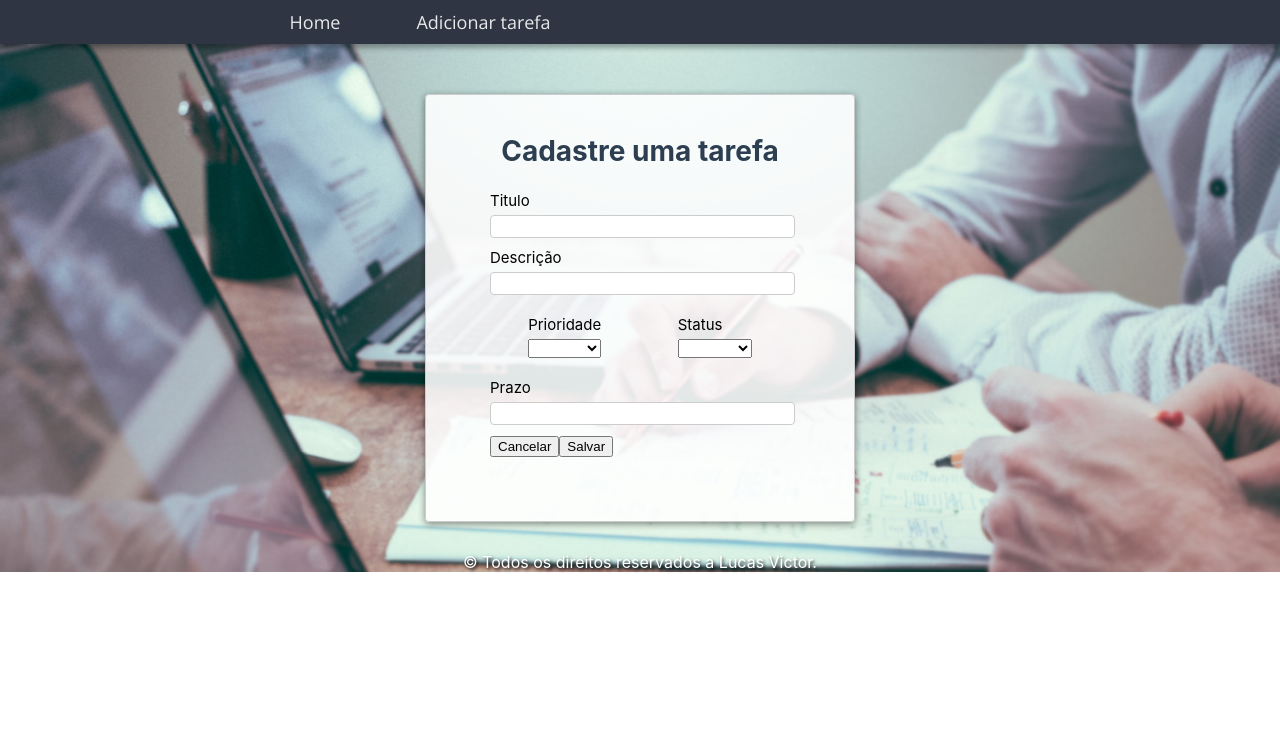
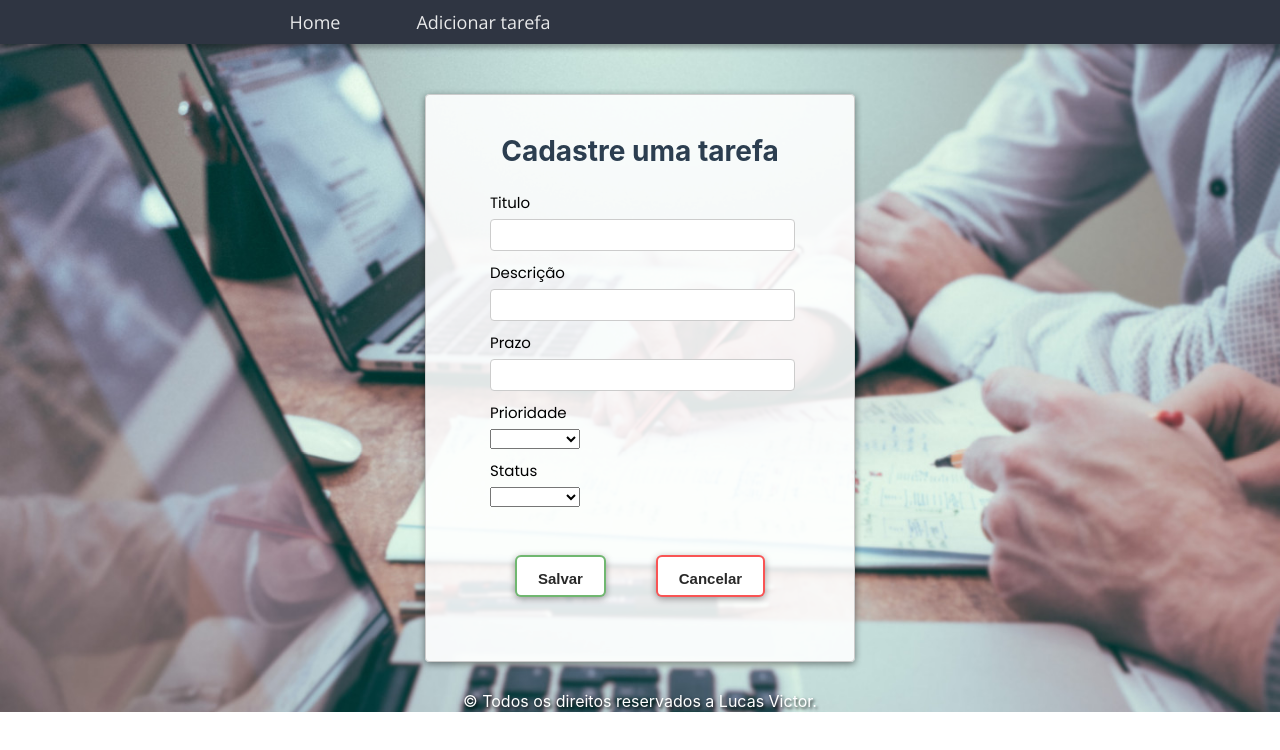
Before and after one commit to lucasmbrute2/frontend-to-do-list-react, a React (Create React App) app: page /add in a window 1280 px wide. Shown: the top 750 px of the page. Built offline with nearby package versions, Linux system fonts and the light colour scheme; the HTML template or start-up script is replaced by a standard one; a web font is replaced by a local one.

Commit message:
estilização button form

```diff
--- a/src/components/shared/Form/Formulario.js
+++ b/src/components/shared/Form/Formulario.js
@@ -53,6 +53,10 @@ const Formulario = ({ props , titulo })=>{
                     <label htmlFor="descricao" className="add-form-group-label">Descrição</label>
                     <input  onChange={handleFieldsChange} value={fields.descricao} className="add-form-group-input" name="descricao" required></input>
                 </div>
+                <div className="add-form-group">
+                    <label htmlFor="prazo"className="add-form-group-label">Prazo</label>
+                    <input onChange={handleFieldsChange} value={fields.prazo} className="add-form-group-input" name="prazo"></input>
+                </div>
                 <div className='add-form-group-div'>
                     <div className="add-form-group">
                         <label htmlFor="prioridade"className="add-form-group-label">Prioridade</label>
@@ -74,15 +78,11 @@ const Formulario = ({ props , titulo })=>{
                         </select>
                     </div>
                 </div>
-                <div className="add-form-group">
-                    <label htmlFor="prazo"className="add-form-group-label">Prazo</label>
-                    <input onChange={handleFieldsChange} value={fields.prazo} className="add-form-group-input" name="prazo"></input>
-                </div>
                 <div className="add-form-buttons">
+                    <button type="submit" className="add-form-buttons-salvar">Salvar</button>
                     <Link to="/">
                         <button className="add-form-buttons-cancelar">Cancelar</button>
                     </Link>
-                    <button type="submit" className="add-form-buttons-salvar">Salvar</button>
                 </div>
             </form>
             )}
--- a/src/components/shared/Form/Formulario.scss
+++ b/src/components/shared/Form/Formulario.scss
@@ -15,22 +15,44 @@
         color: #2c3e50;
     }
     &-form{
+        font-family: 'Poppins', 'Open Sans';
+        &-buttons{
+            margin-top: 3rem;
+            display: flex;
+            justify-content: space-around;
 
+            &-cancelar,&-salvar{
+                padding: .8rem 1.3rem .5rem 1.3rem;
+                font-size: 15px;
+                font-weight:bold;
+                border: 2px solid rgba(247, 1, 1, 0.671);
+                border-radius: 6px;
+                cursor: pointer;
+                transition: .2s ease-out;
+                background-color: #fff;
+                box-shadow: 0 2px 7px 0 rgba(0, 0, 0, 0.363);
+                color: rgba(0, 0, 0, 0.842);
+
+            }
+            &-salvar{
+                border-color: rgba(100, 177, 100, 0.918);
+            }
+            &-cancelar:hover,&-salvar:hover{
+                transform: scale(1.1);
+            }
+        }
 
         &-group{
             display: flex;
             flex-direction: column;
             margin: 10px auto;
-
-            &-div{
-                display: flex;
-            }
             &-label{
                 margin-bottom: 5px;
                 font-size: 15px;
             }
             &-select{
-
+                width: 30%;
+                height: 20px;
             }
             input{
                 border: 1px solid #ccc;
@@ -39,6 +61,7 @@
                 font-size: 18px;
                 outline: none;
                 width: 100%;
+                height: 30px;
             }
         }
     }
```
